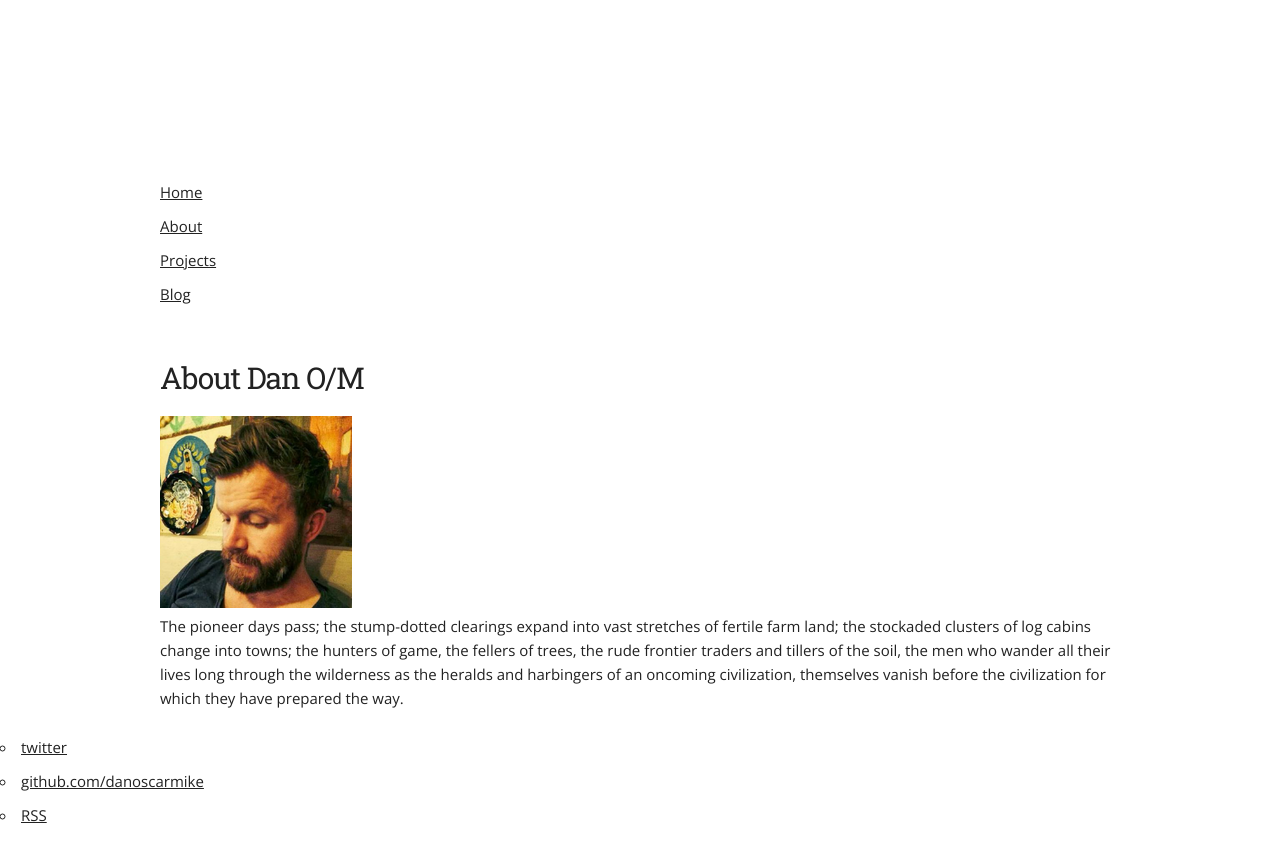
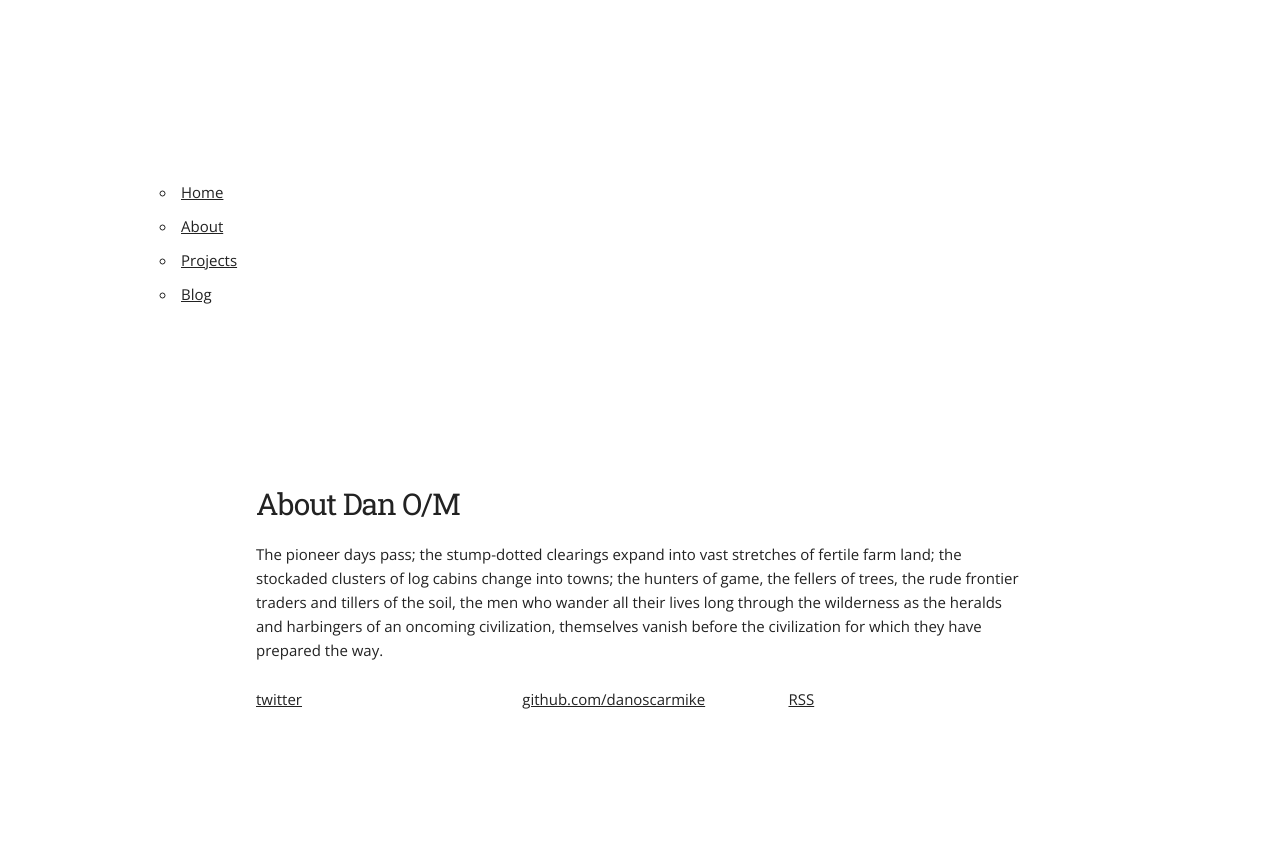
Before and after one commit to danoscarmike/danoscarmike.github.io, a Jekyll site: the page built from about/index.html, in a window 1280 px wide. Shown: the top 862 px of the page. Built offline with Jekyll 4.4.1, drawn with Linux system fonts in a browser that asks for light colours.

Commit message:
debug css

```diff
--- a/_layouts/default.html
+++ b/_layouts/default.html
@@ -21,12 +21,5 @@
 			</div>
     		{{ content }}
 		</div>
-    <footer>
-    		<ul>
-        		<li><a href="https://twitter.com/danoscarmike">twitter</a></li>
-        		<li><a href="https://github.com/danoscarmike">github.com/danoscarmike</a></li>
-						<li><a href="http://danoscarmike.com/blog/atom.xml">RSS</a></li>
-			</ul>
-		</footer>
 	</body>
 </html>
--- a/about/index.html
+++ b/about/index.html
@@ -2,12 +2,11 @@
 layout: default
 title: About Dan O&sol;M
 ---
-<div class="page-header">
-	<h1>{{ page.title }}</h1>
-</div>
-<div>
-	<img src="/img/dan.png">
-  <div class="about">
+<div class="container">
+	<div class="header">
+		<h1>{{ page.title }}</h1>
+	</div>
+	<div>
     <p>The pioneer days pass; the stump-dotted clearings expand into vast
       stretches of fertile farm land; the stockaded clusters of log cabins
       change into towns; the hunters of game, the fellers of trees, the rude
@@ -16,4 +15,15 @@
       oncoming civilization, themselves vanish before the civilization for
       which they have prepared the way.</p>
   </div>
+	<div class="row">
+		<div class="four columns">
+			<a href="https://twitter.com/danoscarmike">twitter</a></li>
+		</div>
+		<div class="four columns">
+			<a href="https://github.com/danoscarmike">github.com/danoscarmike</a>
+		</div>
+		<div class="four columns">
+			<a href="http://danoscarmike.com/blog/atom.xml">RSS</a>
+		</div>
+	</div>
 </div>
--- a/css/main.css
+++ b/css/main.css
@@ -2,9 +2,13 @@
   margin-top: 6rem;
   text-align: left; }
 
-ul.nav {
+nav ul {
+  list-style: none;
+  font-weight: bold;
+}
+
+nav ul li {
   display: inline;
-  list-style: none;
   margin-right: 20px;
 }
 
--- a/index.html
+++ b/index.html
@@ -8,5 +8,5 @@
 <div>
 	<p>Hi there, welcome to this simple page, cataloguing my <em>foxing and
 		ferreting</em> through the worlds of data science and visualization, sport,
-		politics and current affairs. <a href="/about">More about me here...</a></p>
+		politics and current affairs.  <a href="/about">More about me here...</a></p>
 </div>
```
